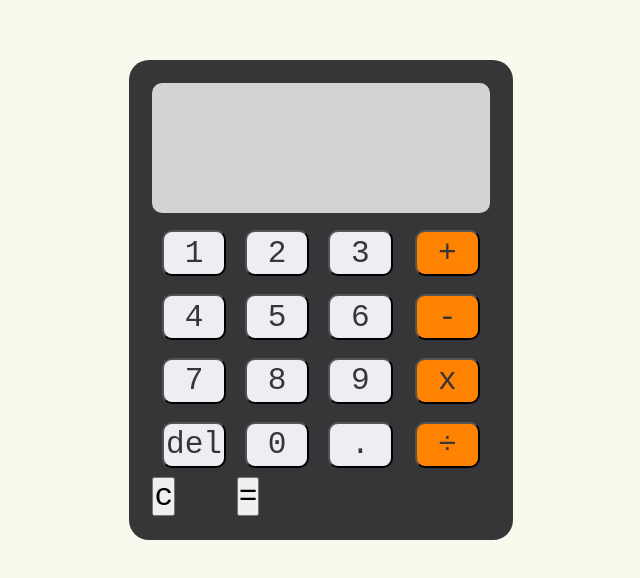
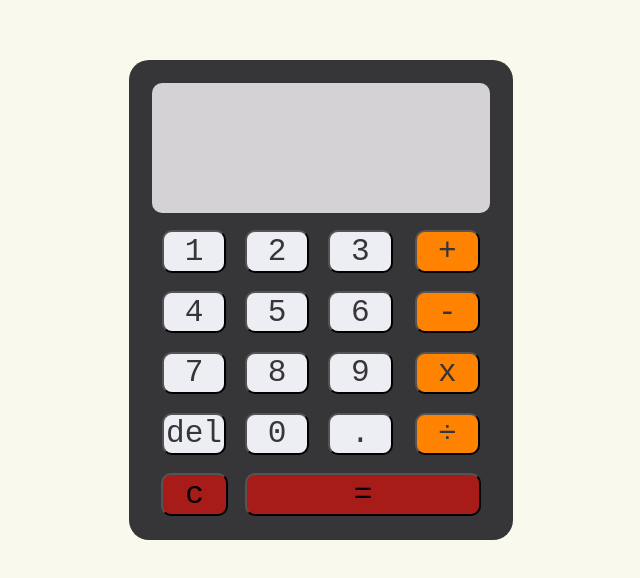
Before and after one commit to rory-maguire/ts-react-calculator, a React (Create React App) app: page / in a window 1280 px wide. Shown: the part 140-718 px from the top of the page, without its empty margins (319-959 px from the left). Built offline with nearby package versions, Linux system fonts and the light colour scheme.

Commit message:
equals + clear btns styling

```diff
--- a/src/Components/EqualsBtn.tsx
+++ b/src/Components/EqualsBtn.tsx
@@ -11,7 +11,7 @@ interface IProps {
 
 const EqualsBtn: React.FC<IProps> = ({ dispatch }) => {
 	return (
-		<div className={styles.container}>
+		<div className={styles.equalsBtn}>
 			<button
 				className={styles.btn}
 				onClick={() => dispatch({ type: ACTIONS.CALCULATE, payload: "" })}
--- a/src/Styles/ClearBtn.module.css
+++ b/src/Styles/ClearBtn.module.css
@@ -1,3 +1,11 @@
 .clearBtn {
 	grid-area: clearBtn;
+	margin: 0.3em;
 }
+
+.btn {
+	height: 100%;
+	width: 100%;
+	border-radius: 10px;
+	background-color: var(--equals-btn);
+}
--- a/src/Styles/EqualsBtn.module.css
+++ b/src/Styles/EqualsBtn.module.css
@@ -1,3 +1,11 @@
 .equalsBtn {
 	grid-area: equalsBtn;
+	margin: 0.3em;
 }
+
+.btn {
+	height: 100%;
+	width: 100%;
+	border-radius: 10px;
+	background-color: var(--equals-btn);
+}
```
